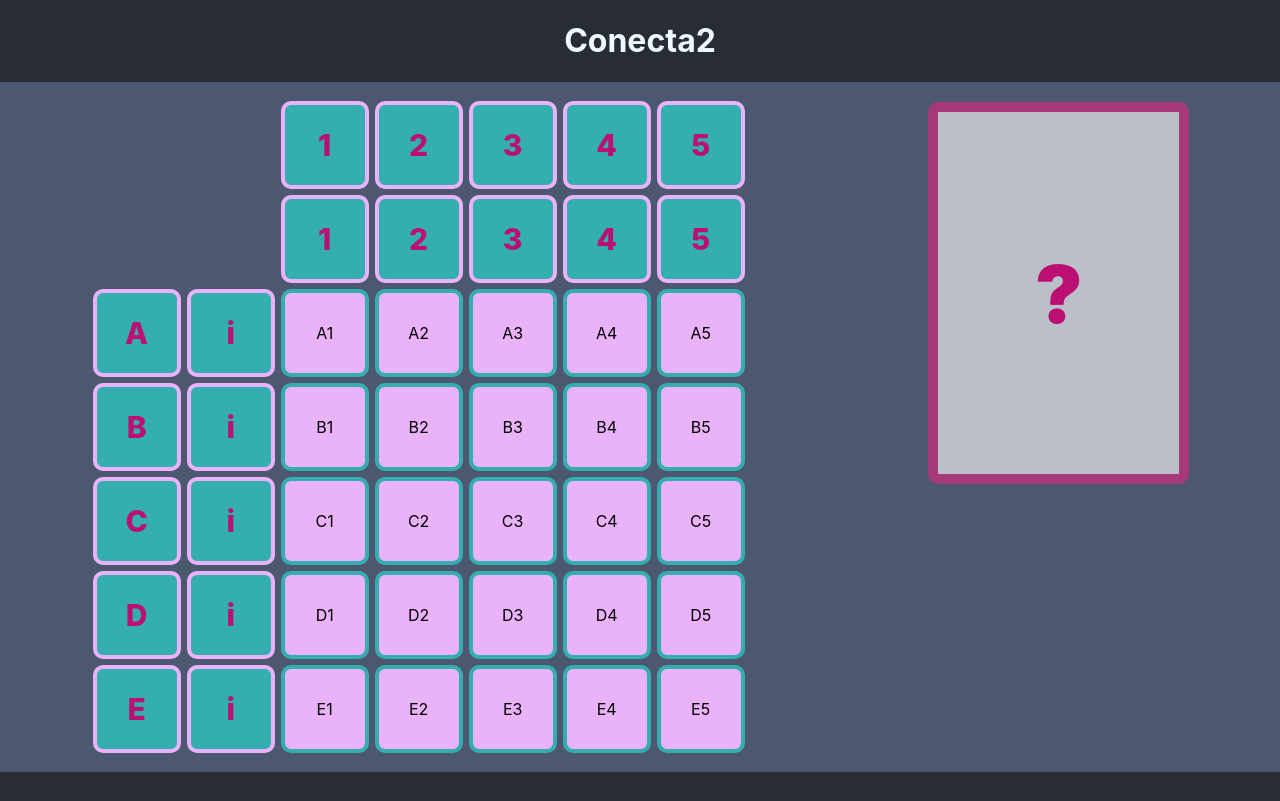
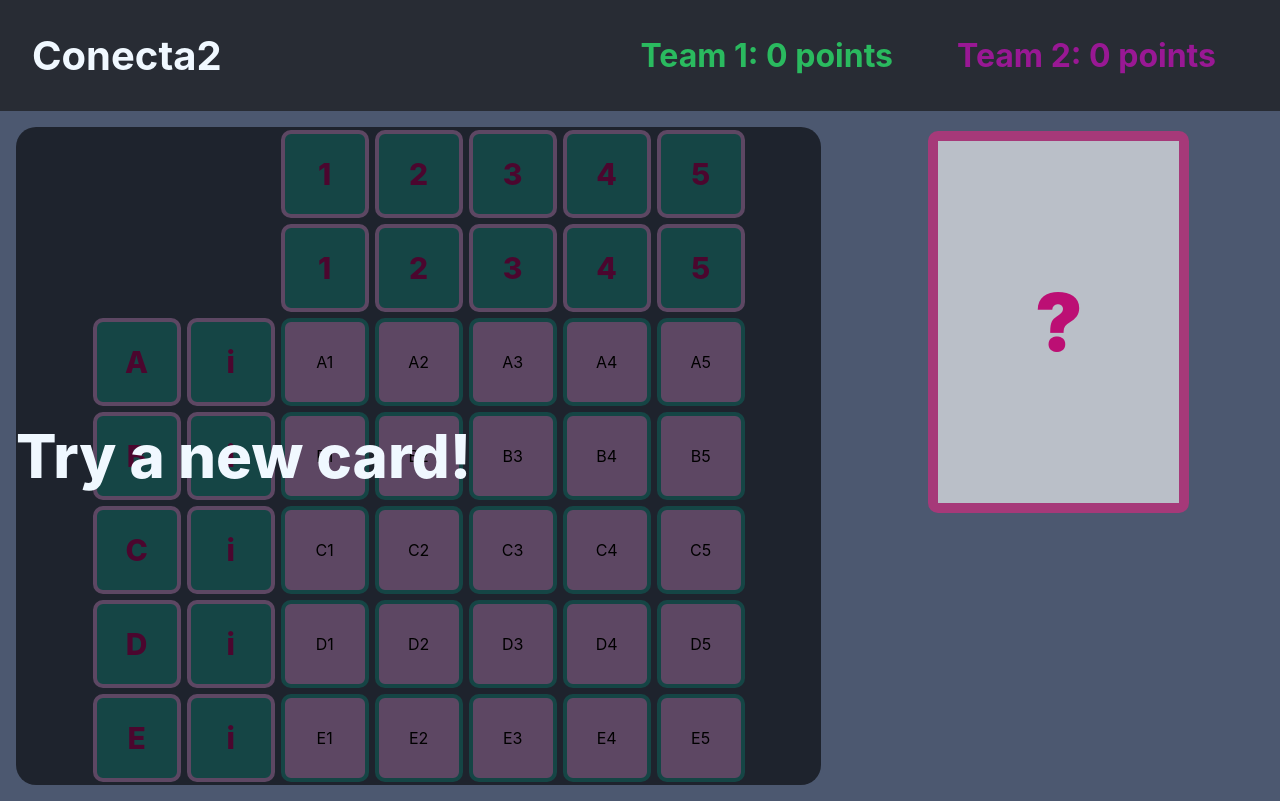
Before and after one commit to Nachocisss/conecta2, a React (Create React App) app: page / in a window 1280 px wide. Built offline with nearby package versions, Linux system fonts and the light colour scheme.

Commit message:
header team counter and message over board when guess made

```diff
--- a/src/Contexts/CoordinatesContext.tsx
+++ b/src/Contexts/CoordinatesContext.tsx
@@ -3,7 +3,7 @@ import { createCoordinatesObject } from "../Utils/createCoordinatesObject.tsx";
 
 const CoordinatesContext = createContext({
   coordinates: {},
-  currentCoord: "?",
+  currentCoord: "",
   isGuessing: false,
   generateRamdomCoordinate: () => {},
   guessCoordinate: (number) => {},
@@ -12,12 +12,12 @@ const CoordinatesContext = createContext({
 
 export const CoordinatesProvider = ({ children }) => {
   const [coordinates, setCoordinates] = useState(createCoordinatesObject());
-  const [currentCoord, setCurrentCoord] = useState("?");
+  const [currentCoord, setCurrentCoord] = useState("");
   const [isGuessing, setIsGuessing] = useState(false);
 
   const generateRamdomCoordinate = () => {
     const avaliableCoordinates = Object.entries(coordinates).filter(
-      ([_coordenada, estado]) => !estado
+      ([_c, status]) => !status
     );
     const ramdomIndex = Math.floor(Math.random() * avaliableCoordinates.length);
     setCurrentCoord(avaliableCoordinates[ramdomIndex][0]);
--- a/src/Screens/BoardScreen.tsx
+++ b/src/Screens/BoardScreen.tsx
@@ -1,10 +1,12 @@
 import React from "react";
 import Board from "../Components/Board/Board/Board.tsx";
 import "./Screens.css";
+import { useCoordinate } from "../Contexts/CoordinatesContext.tsx";
 
 const BoardScreen = () => {
+  const { isGuessing } = useCoordinate();
   return (
-    <div className="boardScreen">
+    <div className={isGuessing ? "boardScreen" : "boardScreenNotGuessing"}>
       <Board />
     </div>
   );
--- a/src/Screens/Header.tsx
+++ b/src/Screens/Header.tsx
@@ -3,7 +3,11 @@ import React from "react";
 const Header = () => {
   return (
     <div className="headerContainer">
-      <h1>Conecta2</h1>
+      <h1 className="headerTitle">Conecta2</h1>
+      <div className="headerCounterContainer">
+        <h2 className="headerCounterTitleTeam1">Team 1: 0 points</h2>
+        <h2 className="headerCounterTitleTeam2">Team 2: 0 points</h2>
+      </div>
     </div>
   );
 };
--- a/src/Screens/Screens.css
+++ b/src/Screens/Screens.css
@@ -1,15 +1,54 @@
-.boardScreen {
+.boardScreen,
+.boardScreenNotGuessing {
   flex: 2;
   justify-content: center;
   align-items: center;
   margin: 16px;
+  position: relative;
 }
+.boardScreenNotGuessing::after {
+  align-content: center;
+  border-radius: 20px;
+  font-size: 60px;
+  font-weight: 800;
+  color: aliceblue;
+  content: "Try a new card!";
+  position: absolute;
+  top: 0;
+  left: 0;
+  width: 100%;
+  height: 100%;
+  background-color: rgba(0, 0, 0, 0.6);
+}
+
 .cardScreen {
   flex: 1;
   margin: 0px 20px;
 }
 
 .headerContainer {
+  display: flex;
+  justify-content: space-between;
+  align-content: center;
   text-align: center;
+  margin: 4px 32px;
+}
+.headerTitleContainer {
+}
+.headerTitle {
+  font-size: 40px;
   color: aliceblue;
 }
+.headerCounterContainer {
+  display: flex;
+}
+.headerCounterContainer h2 {
+  font-size: 32px;
+  margin: auto 32px;
+}
+.headerCounterTitleTeam1 {
+  color: #2aba5f;
+}
+.headerCounterTitleTeam2 {
+  color: rgb(153, 24, 148);
+}
```
